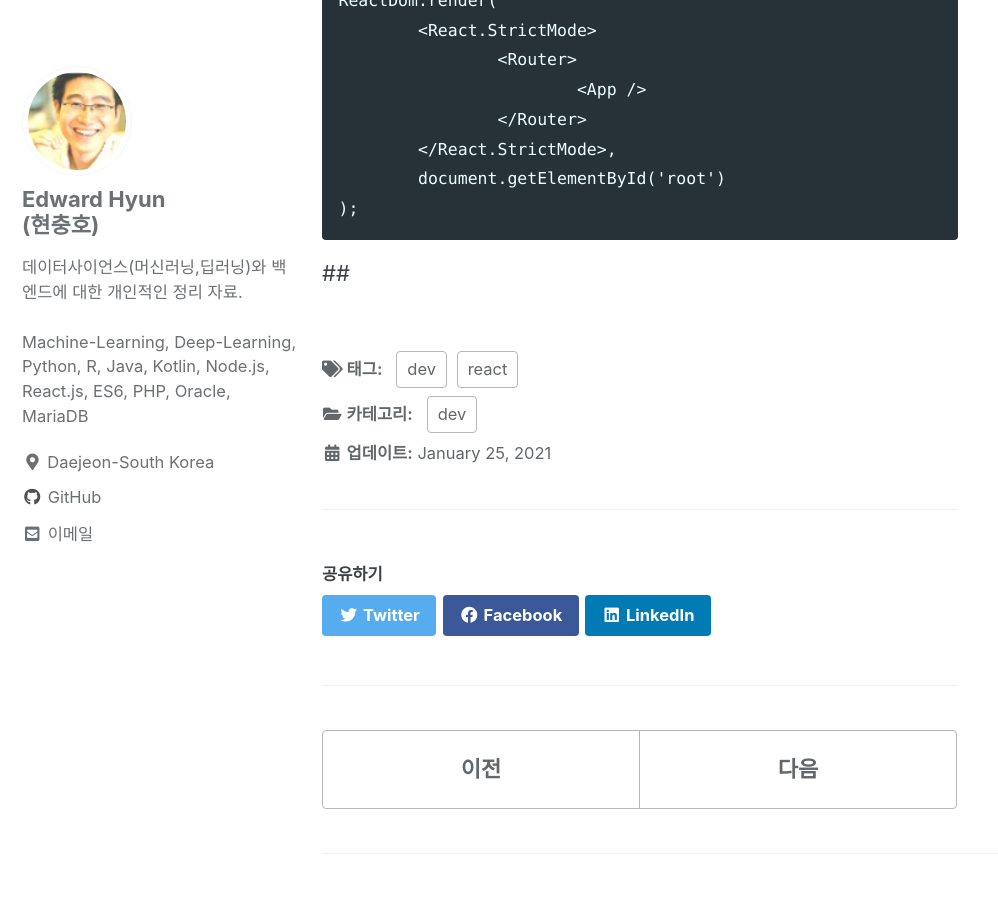
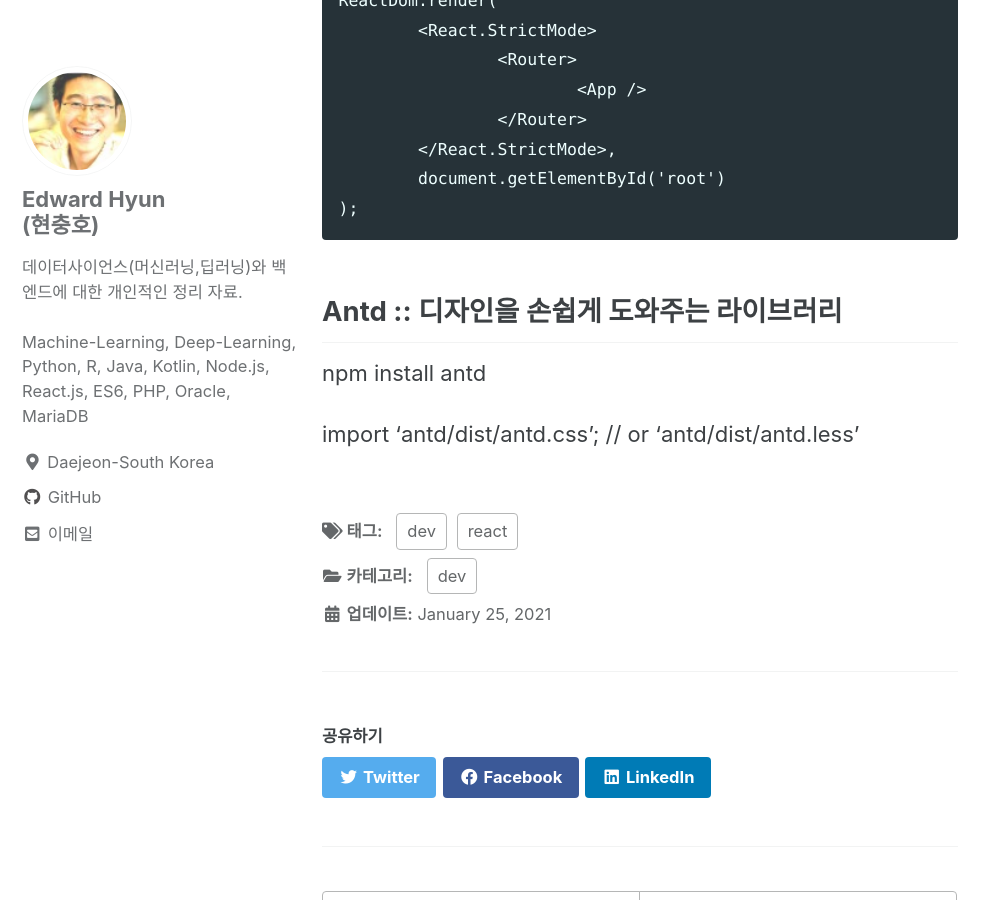
Before and after one commit to iamhch24/iamhch24.github.io, a Jekyll site: the page built from _posts/2021-01-25-[React].md, in a window 1280 px wide and 900 px high, scrolled down 3468 px. Shown: the whole window, without its empty margins (0-998 px from the left). Built offline with Jekyll 4.4.1, drawn with Linux system fonts in a browser that asks for light colours; cached includes are drawn as plain includes; some of the changed text lies outside the part shown.

Commit message:
_posts/2021-01-25-[React].md updated from https://stackedit.io/

````diff
--- a/_posts/2021-01-25-[React].md
+++ b/_posts/2021-01-25-[React].md
@@ -110,11 +110,14 @@ ReactDom.render(
 	document.getElementById('root')
 );
 ```
-##
 
+## Antd :: 디자인을 손쉽게 도와주는 라이브러리
+npm install antd
+
+import 'antd/dist/antd.css'; // or 'antd/dist/antd.less'
 <!--stackedit_data:
-eyJoaXN0b3J5IjpbLTM5OTA4MzgyMSw0MjkwNDgyMDEsLTQ3ND
-E0MDYzOSwtMjU3OTIxNTE2LDExMDE0NDk2OTMsLTE2NDI0MzEx
-ODUsLTE2NjczNDM1NjYsMTMwNjc4NTI5NiwtMTk2MTU5Njc5OF
-19
+eyJoaXN0b3J5IjpbLTEzOTM3Mzk1ODksNDI5MDQ4MjAxLC00Nz
+QxNDA2MzksLTI1NzkyMTUxNiwxMTAxNDQ5NjkzLC0xNjQyNDMx
+MTg1LC0xNjY3MzQzNTY2LDEzMDY3ODUyOTYsLTE5NjE1OTY3OT
+hdfQ==
 -->
````
